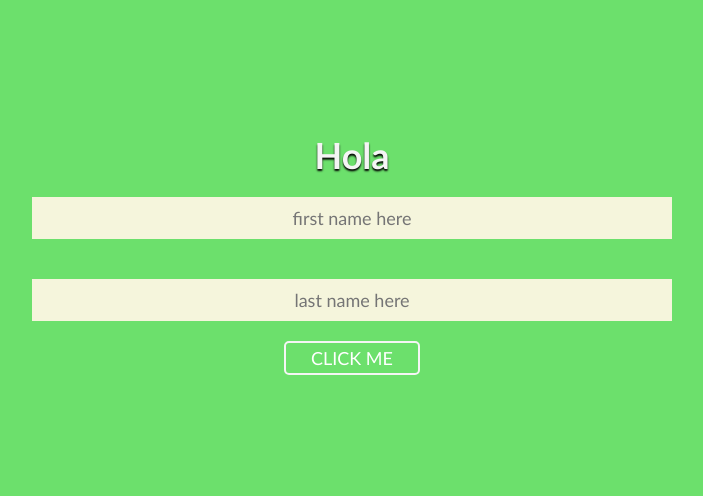
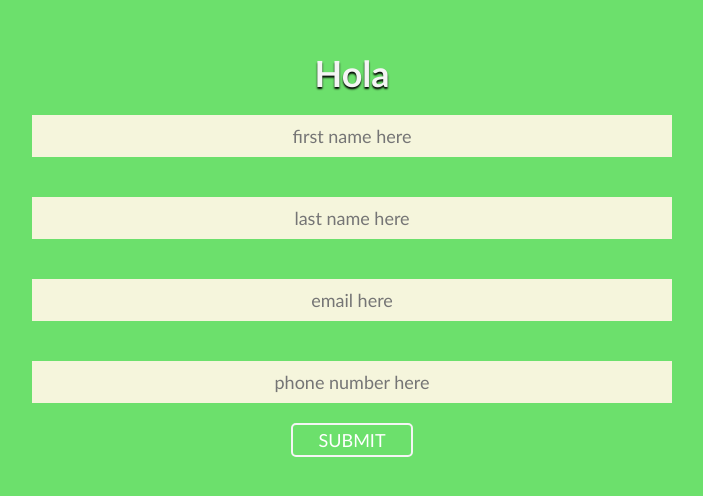
Before and after one commit to aditya6700/ReactJS, a React (Create React App) app in the folder firstweb/: page / in a window 1280 px wide. Shown: the part 146-642 px from the top of the page, without its empty margins (288-991 px from the left). Built offline with nearby package versions, Linux system fonts and the light colour scheme.

Commit message:
added complex_forms

```diff
--- /dev/null
+++ b/firstweb/src/Complex_Forms/App.css
@@ -0,0 +1,52 @@
+*{
+    padding:0;
+    margin:0;
+    box-sizing: border-box;
+    background-color: rgb(108, 224, 108);
+    font-family: 'Trebuchet MS', 'Lucida Sans Unicode', 'Lucida Grande', 'Lucida Sans', Arial, sans-serif
+
+}
+
+.mainform{
+    width:100%;
+    height:100vh;
+    display: flex;
+    flex-direction: column;
+    justify-content: center;
+    align-items: center;
+    font-size: large;
+}
+
+button{
+    line-height: 30px;
+    padding: 0 25px;
+    background:rgb(108, 224, 108);
+    color: white;
+    border: 2px solid whitesmoke;
+    outline:none;
+    border-radius: 5px;
+    text-transform: uppercase;
+    cursor: pointer;
+    font-size: large;
+}
+
+h1{
+    color: whitesmoke;
+    background: transparent;
+    text-shadow: 0 2px 2px black;
+}
+
+input{
+    width: 50%;
+    padding: 10px 20px;
+    border: none;
+    margin: 20px 0;
+    text-align: center;
+    background-color: beige;
+    font-size: large;
+}
+
+p{
+    font-size: medium;
+    color: rgb(59, 42, 20);
+}
--- /dev/null
+++ b/firstweb/src/Complex_Forms/App.jsx
@@ -0,0 +1,77 @@
+import React, { useState } from 'react';
+
+const App= () =>  {
+    const [Fullname, setName] = useState({
+        fname: "",
+        lname: "",
+        email: "",
+        phone: "",
+    });
+
+    const changeName = (event) => {
+        event.preventDefault();  // to prevent the defaulth action of form i.e refreshing page
+        alert("form submited")
+    };
+
+    const inputEvent = (event) => {
+        // const value = (event.target.value);  // storing the value attribute
+        // const name = (event.target.name);  // storing the name attribute
+
+        const { value, name} = event.target;  // object destructuring
+
+        setName((pastValue) => {
+            if(name === "fname"){
+                return{
+                    fname: value,
+                    lname: pastValue.lname,
+                    phone: pastValue.phone,
+                    email: pastValue.email,
+                };
+            }else if(name === "lname"){
+                return{
+                    fname: pastValue.fname,
+                    lname: value,
+                    phone: pastValue.phone,
+                    email: pastValue.email,
+                };
+            }else if(name === "email"){
+                return{
+                    fname: pastValue.fname,
+                    lname: pastValue.lname,
+                    phone: pastValue.phone,
+                    email: value,
+                };
+            }else if(name === "phone"){
+                return{
+                    fname: pastValue.fname,
+                    lname: pastValue.lname,
+                    phone: value,
+                    email: pastValue.email,
+                };
+            }
+        });
+    };
+
+
+    return(
+        <>
+        <div className="main">
+            <form onSubmit={changeName}>
+                <div className="mainform">
+                    <h1>Hola {Fullname.fname} {Fullname.lname} </h1>
+                    <p> {Fullname.email} </p>
+                    <p> {Fullname.phone} </p>
+                    <input type="text" placeholder="first name here" onChange={inputEvent} name='fname' value={Fullname.fname} />
+                    <input type="text" placeholder="last name here"  onChange={inputEvent} name='lname' value={Fullname.lname} />
+                    <input type="text" placeholder="email here" onChange={inputEvent} name='email' value={Fullname.email} />
+                    <input type="text" placeholder="phone number here" onChange={inputEvent} name='phone' value={Fullname.phone} />
+
+                    <button type="submit"> Submit </button>
+                </div>
+            </form>
+        </div>
+        </>
+    );
+};
+
+export default App;
```
Also changed, not shown: firstweb/src/index.js (+8 -3 lines).
